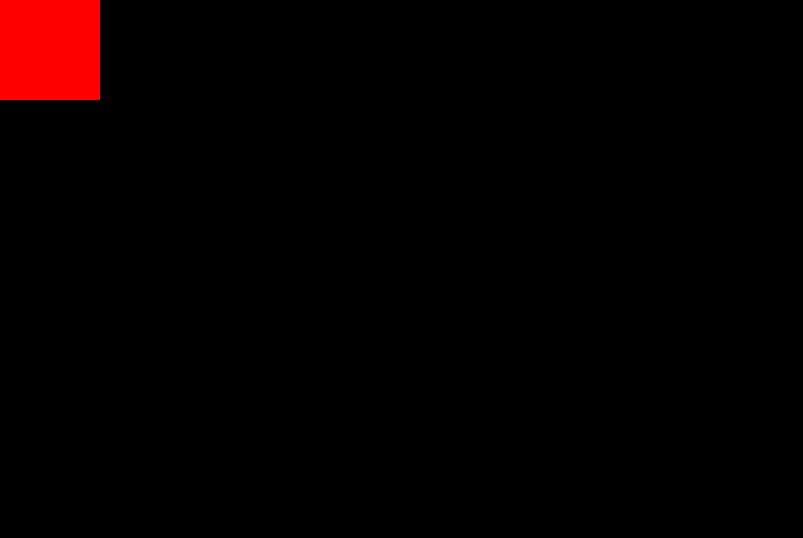
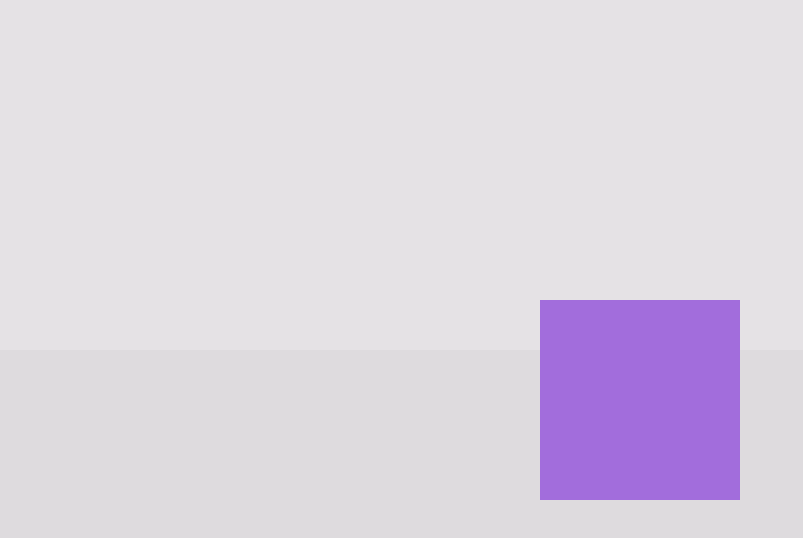
Before and after one commit to alexfoxy/lax.js, a website: page docs/examples/html-inline.html in a window 1280 px wide. Shown: the top 538 px of the page, without its empty margins (0-803 px from the left). Drawn offline with Linux system fonts and the light colour scheme.

Commit message:
Updated examples and preset code

```diff
--- a/docs/examples/html-inline.html
+++ b/docs/examples/html-inline.html
@@ -1,27 +1,26 @@
-<head>
-  <script type="application/javascript" src="../../lib/lax.js"></script>
+<!-- <head>
+  <script type="application/javascript" src="../../src/lax-presets.js"></script>
+  <script type="application/javascript" src="../../src/lax.js"></script>
 
   <script type="application/javascript">
 
     window.onload = function () {
-      lax.init()
+      lax.init(window.laxPresets)
 
       lax.addDriver('scrollY', function () {
         return document.body.scrollTop
       })
-
-      lax.findAndAddElements()
     }
   </script>
 </head>
 
 <style>
-  .myblock {
+  .square {
     width: 100px;
     height: 100px;
     position: fixed;
-    top: 0;
-    left: 0;
+    top: 50vh;
+    left: 50vw;
     background-color: red;
   }
 
@@ -34,12 +33,50 @@
 </style>
 
 <body>
-  <div class="myblock" data-lax='{
-    scrollY: {
-      translateX: [
-        [0, "screenHeight"],
-        [0, "screenWidth"]
-      ]
+  <div class="square lax lax_driverName_scrollY lax_preset_spin"></div>
+</body> -->
+
+<head>
+  <script type="application/javascript" src="../../src/lax-presets.js"></script>
+  <script type="application/javascript" src="../../src/lax.js"></script>
+
+  <script type="application/javascript">
+
+    window.onload = function () {
+      lax.init(window.laxPresets)
+
+      lax.addDriver('scrollY', function () {
+        return document.body.scrollTop
+      })
     }
-  }'></div>
+
+  </script>
+</head>
+
+<style>
+  .square {
+    height: 200px;
+    width: 200px;
+    background-color: #a26ddc;
+    margin-bottom: 0px;
+    margin-left: -100px;
+    margin-top: -100px;
+    left: 50vw;
+    top: 50vh;
+    position: fixed;
+  }
+
+  body {
+    padding: 0;
+    background-color: #dedbde;
+    background-image: linear-gradient(rgba(255, 255, 255, .2) 50%, transparent 50%, transparent);
+    margin: 0;
+    background-size: 700px 700px;
+    height: 1000000px;
+  }
+</style>
+
+<body>
+  <div class="square lax lax_preset_spin-400-360 lax_preset_flipX">
+  </div>
 </body>
--- a/src/lax.js
+++ b/src/lax.js
@@ -222,6 +222,8 @@
       groupIndex = 0
       laxInstance
 
+      onUpdate
+
       constructor(selector, laxInstance, domElement, transformsData, groupIndex = 0, options = {}) {
         this.selector = selector
         this.laxInstance = laxInstance
@@ -229,11 +231,13 @@
         this.transformsData = transformsData
         this.groupIndex = groupIndex
 
-        const { style = {} } = options
+        const { style = {}, onUpdate } = options
 
         Object.keys(style).forEach(key => {
           domElement.style.setProperty(key, style[key])
         })
+
+        if (onUpdate) this.onUpdate = onUpdate
 
         this.calculateTransforms()
       }
@@ -260,6 +264,7 @@
 
             if (frame % frameStep === 0) {
               const v = modValue ? value % modValue : value
+
               let interpolatedValue = interpolate(arr1, arr2, v, easingFn)
 
               if (momentum) {
@@ -271,13 +276,13 @@
               const unit = cssUnit || pxUnits.includes(key) ? 'px' : (degUnits.includes(key) ? 'deg' : '')
               const dp = unit === 'px' ? 0 : 3
               const val = interpolatedValue.toFixed(dp)
-
-              styles[key] = cssFn ? cssFn(val) : val + cssUnit
+              styles[key] = cssFn ? cssFn(val, this.domElement) : val + cssUnit
             }
           }
         }
 
         this.applyStyles(styles)
+        if (this.onUpdate) this.onUpdate(driverValues, this.domElement)
       }
 
       calculateTransforms = () => {
@@ -293,7 +298,7 @@
 
           presets.forEach((presetString) => {
 
-            const [presetName, y, str] = presetString.split(":")
+            const [presetName, y, str] = presetString.split("-")
 
             const presetFn = window.lax.presets[presetName]
 
@@ -311,7 +316,7 @@
           delete styleBindings.presets
 
           for (let key in styleBindings) {
-            let [arr1, arr2, options = {}] = styleBindings[key]
+            let [arr1 = [-1e9, 1e9], arr2 = [-1e9, 1e9], options = {}] = styleBindings[key]
 
             const bounds = this.domElement.getBoundingClientRect()
             const parsedArr1 = getArrayValues(arr1, windowWidth).map(i => parseValue(i, bounds, this.groupIndex))
@@ -413,11 +418,26 @@
 
       findAndAddElements = () => {
         this.elements = []
-        const elements = document.querySelectorAll("[data-lax]")
+        const elements = document.querySelectorAll(".lax")
 
         elements.forEach((domElement) => {
-          const transforms = Function(`return ${domElement.getAttribute('data-lax')}`)()
-          this.elements.push(new LaxElement('[data-lax]', this, domElement, transforms, 0, {}))
+          const driverName = "scrollY"
+          const presets = []
+
+          domElement.classList.forEach((className) => {
+            if (className.includes("lax_preset")) {
+              const preset = className.replace("lax_preset_", "")
+              presets.push(preset)
+            }
+          })
+
+          const transforms = {
+            [driverName]: {
+              presets
+            }
+          }
+
+          this.elements.push(new LaxElement('.lax', this, domElement, transforms, 0, {}))
         })
       }
 
```
Also changed, not shown: docs/examples/on-update.html (added, +67 -0 lines), docs/examples/presets.html (+2 -2 lines), docs/examples/sprite.html (added, +60 -0 lines), docs/assets/lego.jpg (added).
